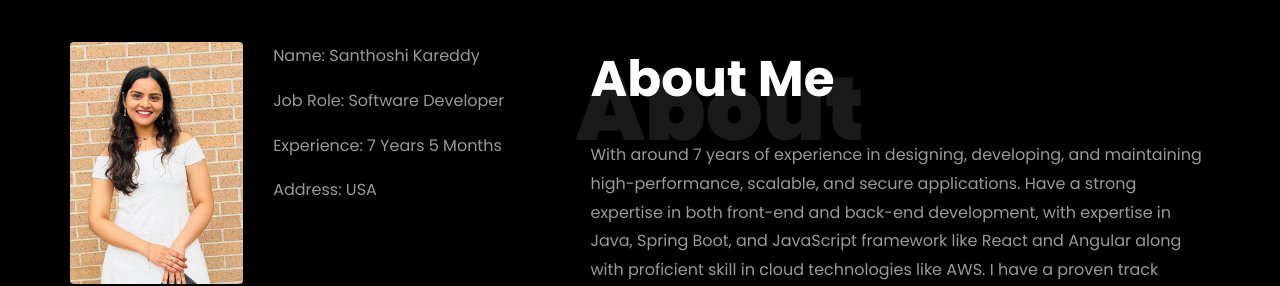
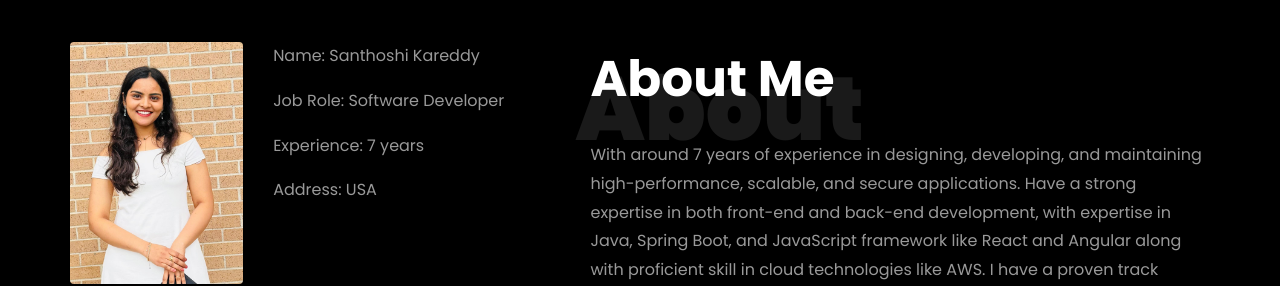
Before and after one commit to santhoshireddy147/myprofile, a plain HTML site: page index.html in a window 1280 px wide. Shown: the part 820-1106 px from the top of the page. Drawn offline with Linux system fonts and the light colour scheme; files whose address does not match are found by name.

Commit message:
Update index.html

```diff
--- a/index.html
+++ b/index.html
@@ -221,7 +221,7 @@
 									  <div class="about-info">
 										<p><span class="title-s">Name: </span> <span>Santhoshi Kareddy</span></p>
 										<p><span class="title-s">Job Role: </span> <span>Software Developer</span></p>
-										<p><span class="title-s">Experience: </span> <span>7 Years 5 Months</span></p>
+										<p><span class="title-s">Experience: </span> <span>7 years </span></p>
 										<p><span class="title-s">Address: </span> <span>USA</span></p>
 									  </div>
 									</div>
```
